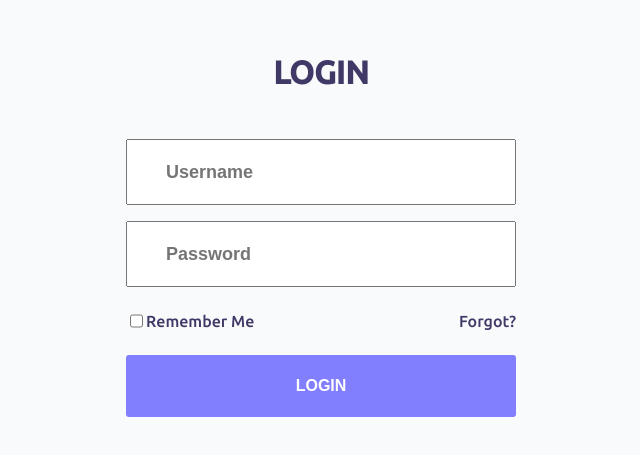
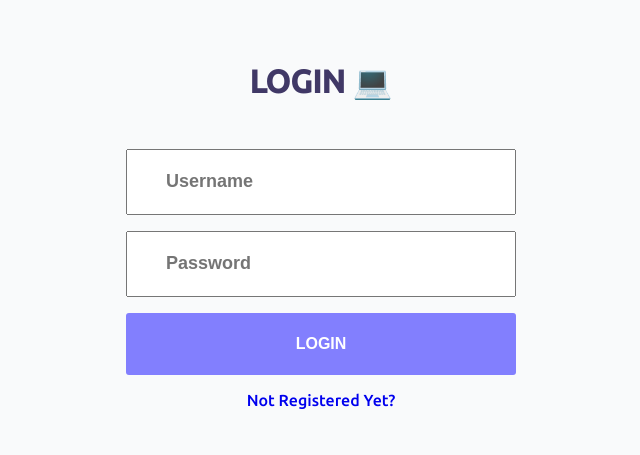
Before and after one commit to githmin/dockhere-frontend, a React (Create React App) app: page /login in a window 1280 px wide. Shown: the part 167-622 px from the top of the page, without its empty margins (319-959 px from the left). Built offline with nearby package versions, Linux system fonts and the light colour scheme; no server answers.

Commit message:
added navigation to sign up in the login page

```diff
--- a/src/components/Login.jsx
+++ b/src/components/Login.jsx
@@ -47,6 +47,7 @@ const UnderTextArea = styled.div`
   }
 `;
 const LoginBtn = styled.button`
+  margin-top: 1rem;
   width: 100%;
   height: 62px;
   font-size: 16px;
@@ -62,6 +63,11 @@ const LoginBtn = styled.button`
   }
 `;
 
+const NavUnderSignup = styled(Link)`
+  text-align: center;
+  text-decoration: none;
+  margin-top: 1rem;
+`;
 const Login = (props) => {
   const [username, setUsername] = useState("");
   const [password, setPassword] = useState("");
@@ -87,7 +93,7 @@ const Login = (props) => {
     <div>
       <MainWrapper>
         <InnerWrapper>
-          <Heading>LOGIN</Heading>
+          <Heading>LOGIN 💻</Heading>
           <InputDiv>
             <InputArea
               placeholder="Username"
@@ -95,18 +101,20 @@ const Login = (props) => {
             ></InputArea>
             <InputArea
               placeholder="Password"
+              type="password"
               onChange={(e) => setPassword(e.target.value)}
             ></InputArea>
           </InputDiv>
-          <UnderTextArea>
+          {/* <UnderTextArea>
             <div style={{ display: "flex", alignItems: "center" }}>
               <InputArea type="checkbox" />
               Remember Me
             </div>
             <Link to={"#"}>Forgot?</Link>
-          </UnderTextArea>
+          </UnderTextArea> */}
           <LoginBtn onClick={handelLogin}>LOGIN</LoginBtn>
         </InnerWrapper>
+        <NavUnderSignup to={"/signup"}>Not Registered Yet?</NavUnderSignup>
       </MainWrapper>
     </div>
   );
```
